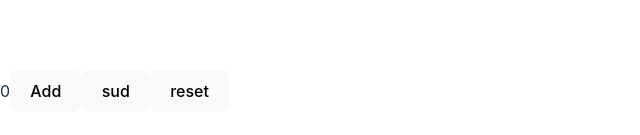
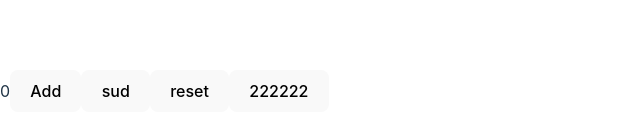
Before and after one commit to north12n/ReactConcept, a React (Vite) app: page / in a window 1280 px wide. Shown: the part 309-444 px from the top of the page, without its empty margins (0-640 px from the left). Built offline with nearby package versions, Linux system fonts and the light colour scheme.

Commit message:
App01 - useState

```diff
--- a/src/App.jsx
+++ b/src/App.jsx
@@ -21,6 +21,7 @@ export default function App() {
       <button className='btn btn-primary' onClick={()=>increment(10)}>Add</button>
       <button className='btn btn-primary' onClick={()=>decrement(10)}>sud</button>
       <button className='btn btn-primary' onClick={()=>setnumber(0)}>reset</button>
+      <button className='btn btn-primary' onClick={()=>setnumber(0)}>222222</button>
     </div>
   )
 }
```
